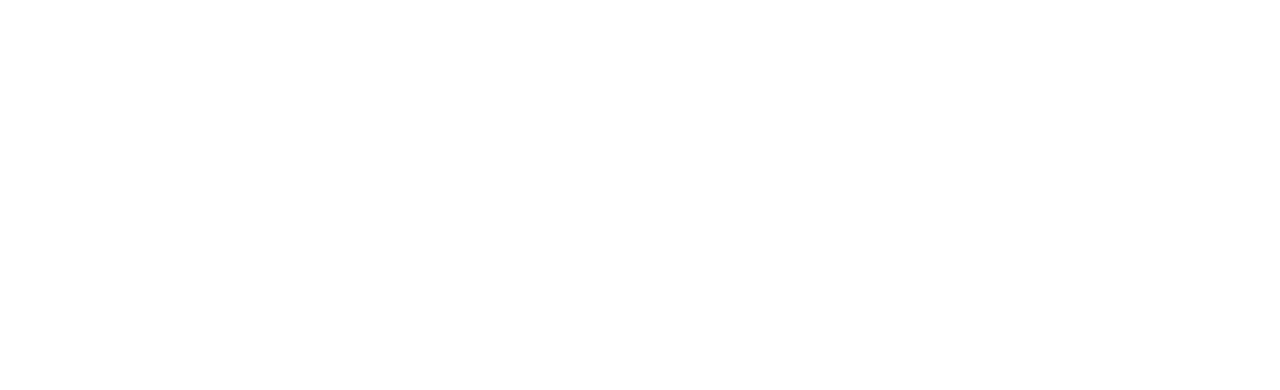
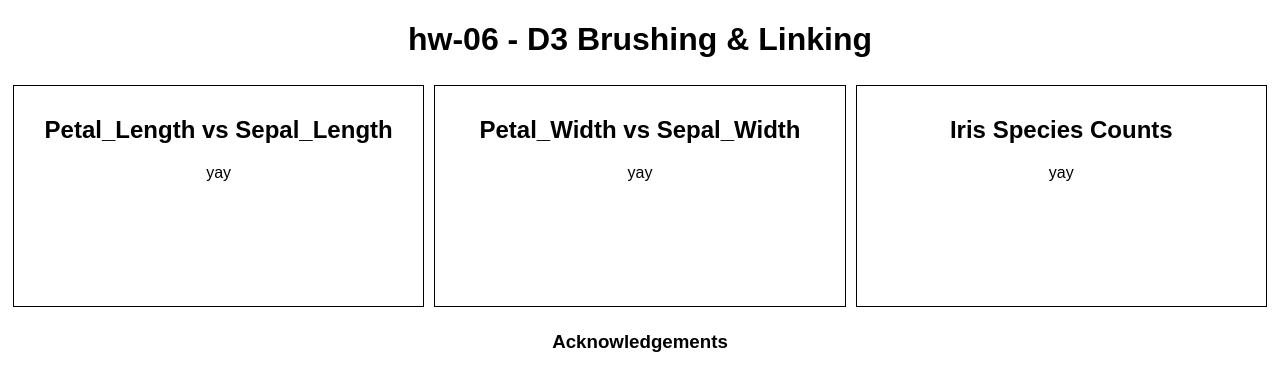
Before and after one commit to DS4200-S23-Class/hw-06-tara-lauren-1, a plain HTML site: page index.html in a window 1280 px wide. Drawn offline with Linux system fonts and the light colour scheme.

Commit message:
made columns

```diff
--- a/index.html
+++ b/index.html
@@ -4,12 +4,49 @@
 
 <head>
   <meta charset='utf-8'>
+  <!-- link css -->
+  <link rel="stylesheet" href="style.css">
 
+  <!-- include d3 library -->
+  <script src="js/d3.v6.1.1/d3.min.js"></script>
+
+  <title>hw-06</title>
 </head>
 
 
 <body>
+  <h1 class="centered">hw-06 - D3 Brushing & Linking</h1>
 
+  <!-- 3 columns of equal size -->
+  <div class="row">
+     <div class="column">
+       <h2> Petal_Length vs Sepal_Length</h2>
+     <p>yay</p>
+     </div>
+     <div class="column">
+       <h2>Petal_Width vs Sepal_Width</h2>
+     <p>yay</p>
+     </div>
+     <div class="column">
+       <h2>Iris Species Counts</h2>
+     <p>yay</p>
+     </div>
+  </div>
+
+
+  <!-- acknowledgments -->
+  <h3 class="centered">Acknowledgements</h3>
+<!--   <div>
+      <ul>
+          <li><a href="https://www.w3schools.com/howto/howto_css_three_columns.asp">w3schools</a></li>
+          <li><a href="https://d3-graph-gallery.com/graph/interactivity_tooltip.html">D3GraphGallery</a></li>
+          <li><a href="https://stackoverflow.com/questions/64860476/round-border-appear-after-click-button">stackoverflow</a></li>
+      </ul>
+  </div> -->
+
+
+  <!-- linking js -->
+  <script src="js/main.js"></script>
 </body>
 
 </html>
--- /dev/null
+++ b/style.css
@@ -0,0 +1,20 @@
+body {
+	font-family: Arial;
+}
+
+.centered {
+  text-align: center;
+}
+
+.column {
+	flex: 33.33%;
+	height: 200px;
+	padding: 10px;
+	margin: 5px;
+	text-align: center;
+	border: 1px solid black;
+}
+
+.row {
+	display: flex;
+}
```
Also changed, not shown: js/main.js (added), 1 other file.
